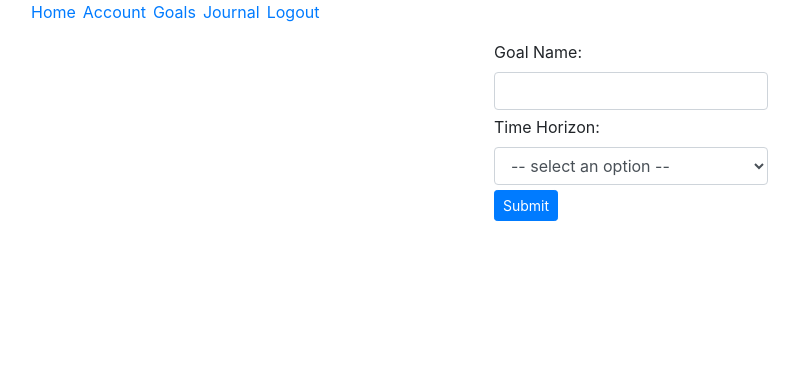
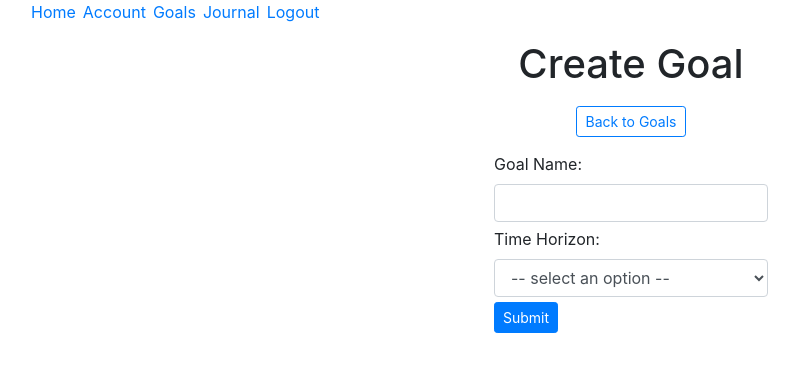
Before and after one commit to tyler-simeone/FundsTracker, a Django app: page /goals/addgoal/ in a window 1280 px wide. Shown: the top 372 px of the page, without its empty margins (9-808 px from the left). Run offline with Django 3.2, Linux system fonts and the light colour scheme; the visitor is signed in with stand-in values (Sample User, id 1); parts of the project's set-up code (start-up, migrations or seed data) failed here and were passed over; some libraries are stand-ins or nearby versions.

Commit message:
updated stying to make more consistent among all goal pages

```diff
--- a/fundstrackerproject/fundstrackerapp/static/styles/goalform.css
+++ b/fundstrackerproject/fundstrackerapp/static/styles/goalform.css
@@ -7,6 +7,14 @@
     display: flex;
     flex-direction: column;
     align-items: center;
+}
+
+.back_btn {
+    margin: 10px 0;
+}
+
+fieldset:first-of-type {
+    margin-top: 5px;
 }
 
 .btn-primary {
--- a/fundstrackerproject/fundstrackerapp/templates/goals/form.html
+++ b/fundstrackerproject/fundstrackerapp/templates/goals/form.html
@@ -10,9 +10,14 @@
 
     {% if financial_goal.id is not None %}
     <h1 class="header">Update Goal</h1>
+    {% else %}
+    <h1 class="header">Create Goal</h1>
     {% endif %}
 
     <div class="form__container">
+        <a href="{% url 'fundstrackerapp:goals' %}">
+            <button class="btn btn-outline-primary btn-sm back_btn">Back to Goals</button>
+        </a>
         {% if financial_goal.id is not None %}
         <form action="{% url 'fundstrackerapp:goal_details' financial_goal.id %}" method="post">
             <input type="hidden" name="actual_method" value="PUT">
@@ -22,7 +27,7 @@
             {% csrf_token %}
             <fieldset>
                 <label for="name">Goal Name:</label>
-                <input class="form-control goal_name__input" id="name" type="text" name="name" value="{{ financial_goal.goal }}" />
+                <input class="form-control goal_name__input" id="name" type="text" name="name" value="{{ financial_goal.goal }}" required />
             </fieldset>
             <fieldset>
                 <label for="time_horizon">Time Horizon:</label>
```
Also changed, not shown: fundstrackerproject/fundstrackerapp/templates/goals/completed.html (+4 -4 lines), fundstrackerproject/fundstrackerapp/templates/pastgoals/list.html (+4 -4 lines).
